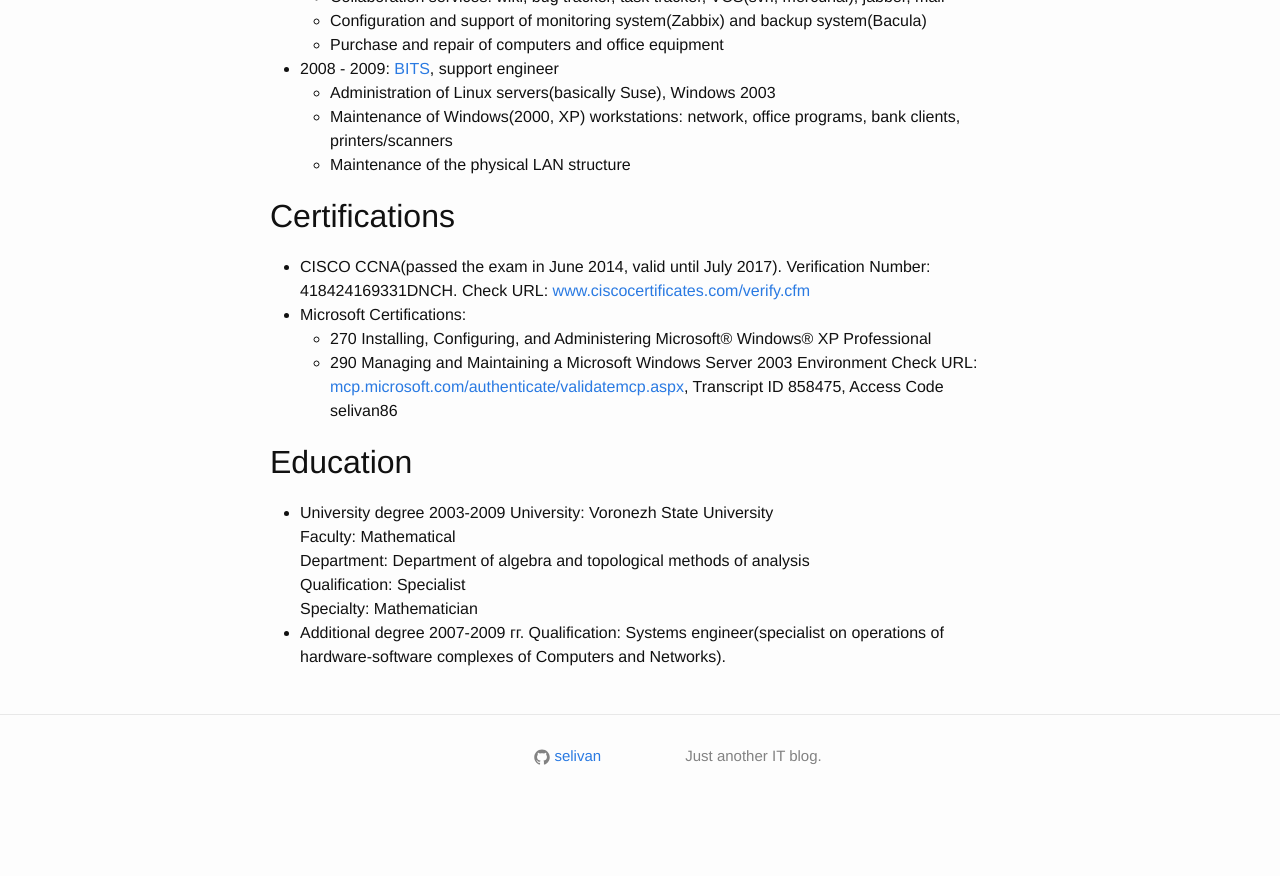
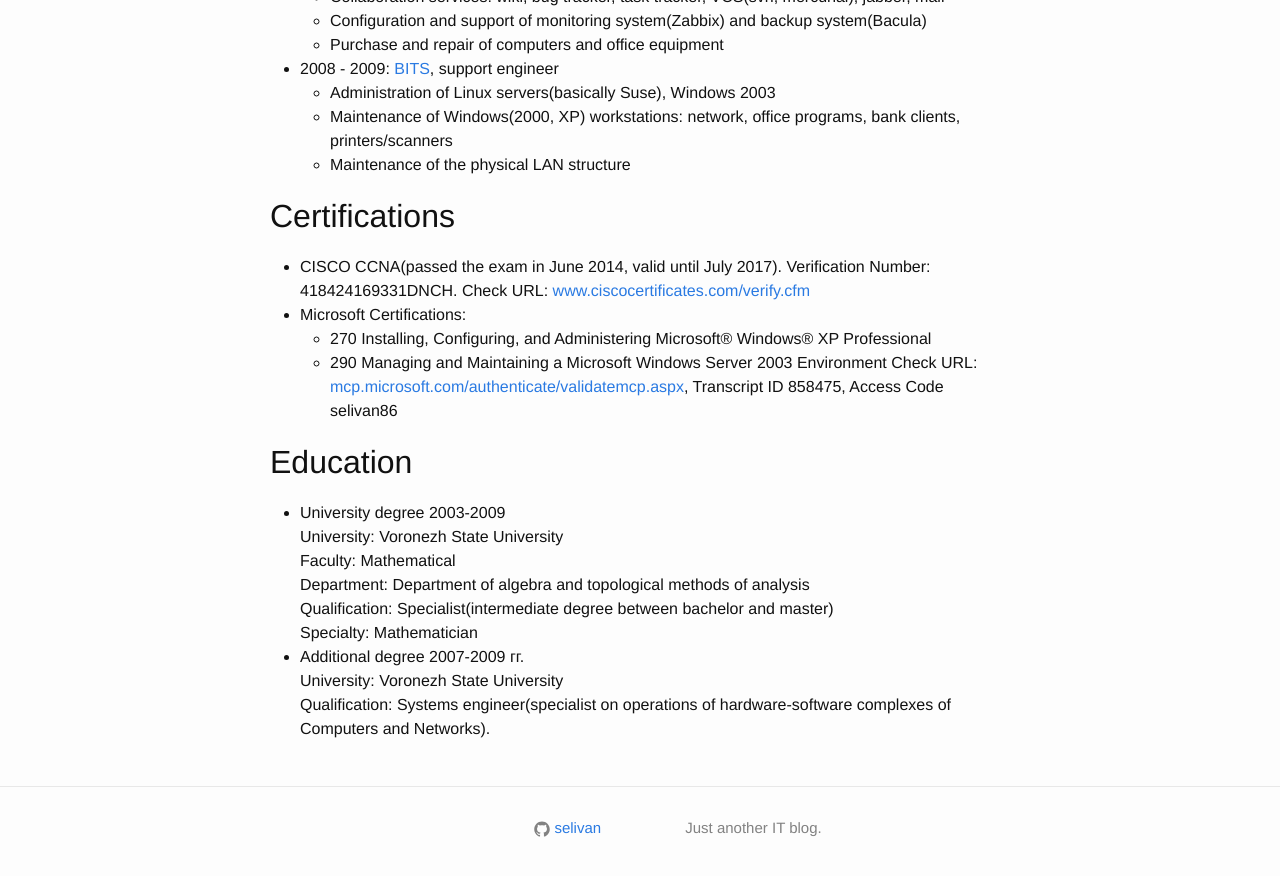
Before and after one commit to selivan/selivan.github.io, a Jekyll site: the page built from cv/index.md, in a window 1280 px wide and 900 px high, scrolled down 3177 px. Shown: the top 876 px of the window. Built offline with Jekyll 4.4.1, drawn with Linux system fonts in a browser that asks for light colours; before the commit the page ends 4005 px from its top, so only the background shows below that.

Commit message:
ci: small changes

```diff
--- a/cv/index.md
+++ b/cv/index.md
@@ -118,11 +118,12 @@
 
 # Education
 
-* University degree 2003-2009
+* University degree 2003-2009\\
 University: Voronezh State University\\
 Faculty: Mathematical\\
 Department: Department of algebra and topological methods of analysis\\
-Qualification: Specialist\\
+Qualification: Specialist(intermediate degree between bachelor and master)\\
 Specialty: Mathematician
-* Additional degree 2007-2009 гг.
+* Additional degree 2007-2009 гг.\\
+University: Voronezh State University\\
 Qualification: Systems engineer(specialist on operations of hardware-software complexes of Computers and Networks).
```
